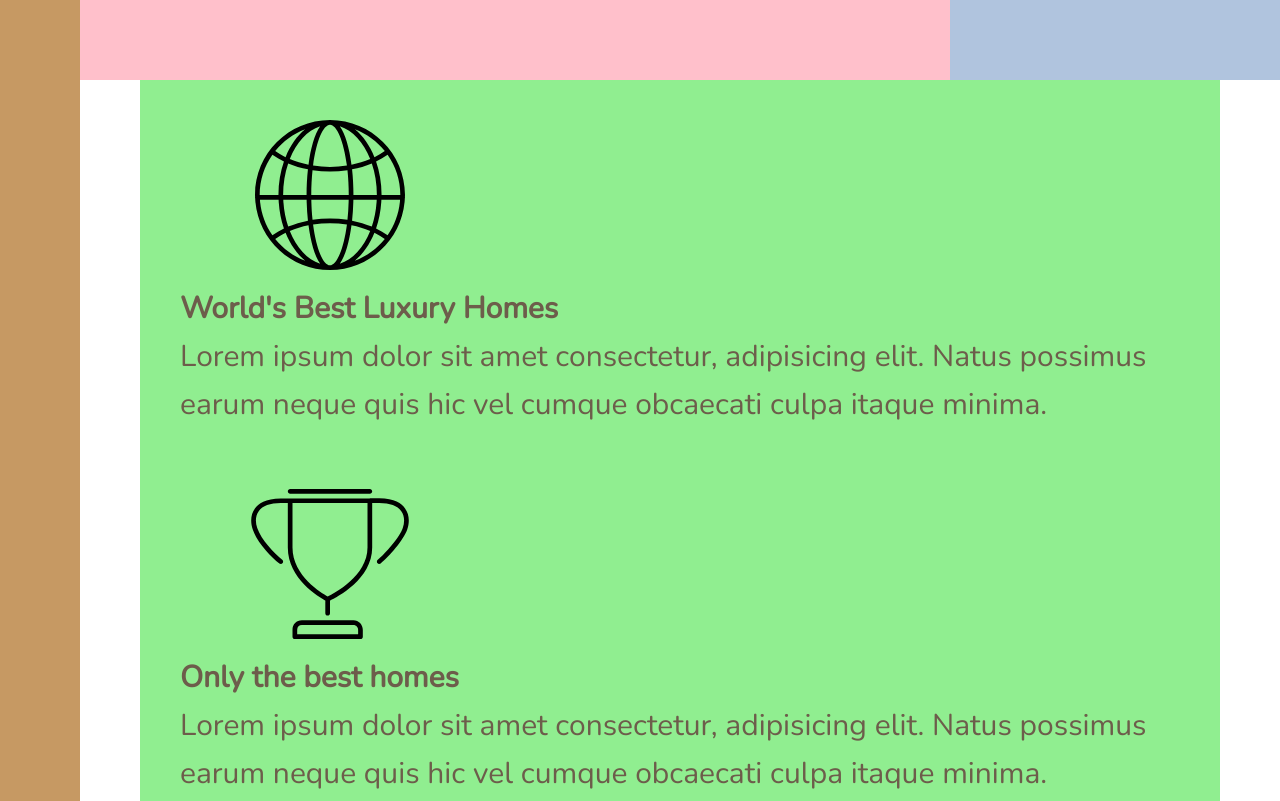
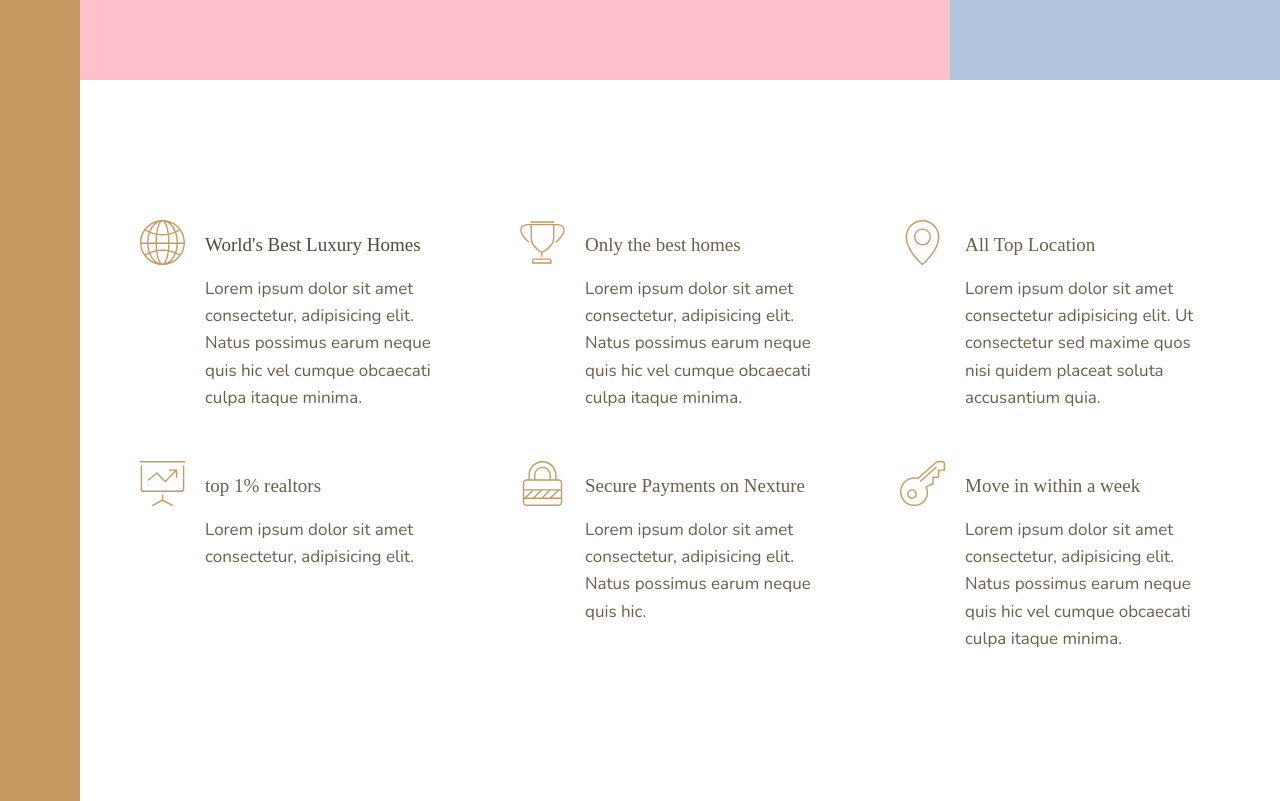
Before and after one commit to sagrikaa/Nexter, a website: page index.html in a window 1280 px wide. Shown: the part 560-1361 px from the top of the page. Drawn offline with nearby package versions, Linux system fonts and the light colour scheme.

Commit message:
Features styled

```diff
--- a/index.html
+++ b/index.html
@@ -26,14 +26,14 @@
             <svg class="feature__icon">
                 <use xlink:href="./img/sprite.svg#icon-global"></use>
             </svg>
-            <h4 class="heading-4">World's Best Luxury Homes</h4>
+            <h4 class="heading-4 heading-4--dark">World's Best Luxury Homes</h4>
             <p class="feature__text">
                 Lorem ipsum dolor sit amet consectetur, adipisicing elit. Natus possimus earum neque quis hic vel cumque
                 obcaecati culpa itaque minima.
             </p>
         </div>
         <div class="feature">
-            <svg class="feature__icon">
+            <svg class="feature__icon heading-4--dark">
                 <use xlink:href="./img/sprite.svg#icon-trophy"></use>
             </svg>
             <h4 class="heading-4">Only the best homes</h4>
@@ -43,7 +43,7 @@
             </p>
         </div>
         <div class="feature">
-            <svg class="feature__icon">
+            <svg class="feature__icon heading-4--dark">
                 <use xlink:href="./img/sprite.svg#icon-map-pin"></use>
             </svg>
             <h4 class="heading-4">All Top Location</h4>
@@ -53,27 +53,25 @@
             </p>
         </div>
         <div class="feature">
-            <svg class="feature__icon">
+            <svg class="feature__icon heading-4--dark">
                 <use xlink:href="./img/sprite.svg#icon-presentation"></use>
             </svg>
             <h4 class="heading-4">top 1% realtors</h4>
             <p class="feature__text">
-                Lorem ipsum dolor sit amet consectetur, adipisicing elit. Natus possimus earum neque quis hic vel cumque
-                obcaecati culpa itaque minima.
+                Lorem ipsum dolor sit amet consectetur, adipisicing elit.
             </p>
         </div>
         <div class="feature">
-            <svg class="feature__icon">
+            <svg class="feature__icon heading-4--dark">
                 <use xlink:href="./img/sprite.svg#icon-lock"></use>
             </svg>
             <h4 class="heading-4">Secure Payments on Nexture</h4>
             <p class="feature__text">
-                Lorem ipsum dolor sit amet consectetur, adipisicing elit. Natus possimus earum neque quis hic vel cumque
-                obcaecati culpa itaque minima.
+                Lorem ipsum dolor sit amet consectetur, adipisicing elit. Natus possimus earum neque quis hic.
             </p>
         </div>
         <div class="feature">
-            <svg class="feature__icon">
+            <svg class="feature__icon heading-4--dark">
                 <use xlink:href="./img/sprite.svg#icon-key"></use>
             </svg>
             <h4 class="heading-4">Move in within a week</h4>
--- a/sass/_base.scss
+++ b/sass/_base.scss
@@ -40,9 +40,4 @@ body {
     display: grid;
     grid-template-rows: 80vh min-content 40vw repeat(3, min-content);
     grid-template-columns: [sidebar-start] 8rem [sidebar-end full-start] minmax(6rem, 1fr) [center-start] repeat(8, [col-start] minmax(min-content, 14rem)[col-end])[center-end] minmax(6rem, 1fr) [full-end];
-
-    &>* {
-        padding: 40px;
-        font-size: 30px;
-    }
 }
--- a/sass/_features.scss
+++ b/sass/_features.scss
@@ -1,8 +1,29 @@
 .features {
-    background-color: lightgreen;
     grid-column: center-start/center-end;
-
+    margin: 15rem 0;
     display: grid;
-    grid-column: repeat(3, 1fr);
+    // grid-template-columns: repeat(3, 1fr);
+    grid-template-columns: repeat(auto-fit, minmax(25rem, 1fr));
     grid-gap: 6rem;
 }
+
+.feature {
+    display: grid;
+    grid-template-columns: min-content 1fr;
+    grid-template-rows: min-content 1fr;
+    align-items: start;
+
+    &__icon {
+        fill: $color-primary;
+        height: 4.5rem;
+        width: 4.5rem;
+        margin-right: 2rem;
+        transform: translateY(-1rem);
+    }
+
+    &__text {
+        font-size: 1.7rem;
+        grid-column: 2/-1;
+    }
+
+}
--- a/sass/_typography.scss
+++ b/sass/_typography.scss
@@ -0,0 +1,29 @@
+%heading {
+    font-family: Josefin;
+    font-weight: 400;
+}
+
+.heading-1 {
+    @extend %heading;
+}
+
+.heading-2 {
+    @extend %heading;
+}
+
+.heading-3 {
+    @extend %heading;
+}
+
+.heading-4 {
+    @extend %heading;
+    font-size: 1.9rem;
+
+    &--light {
+        color: $color-grey-light-1;
+    }
+
+    &--dark {
+        color: $color-grey-dark-1;
+    }
+}
```
Also changed, not shown: css/style.css.
